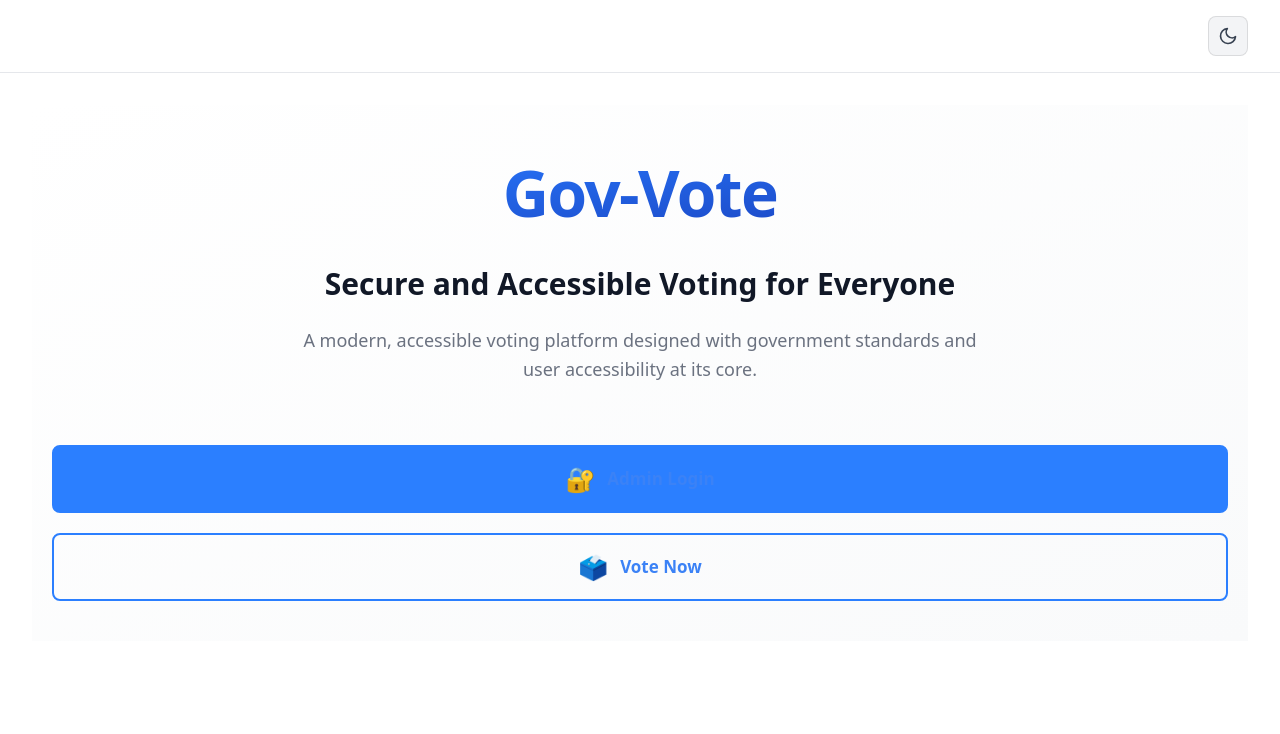
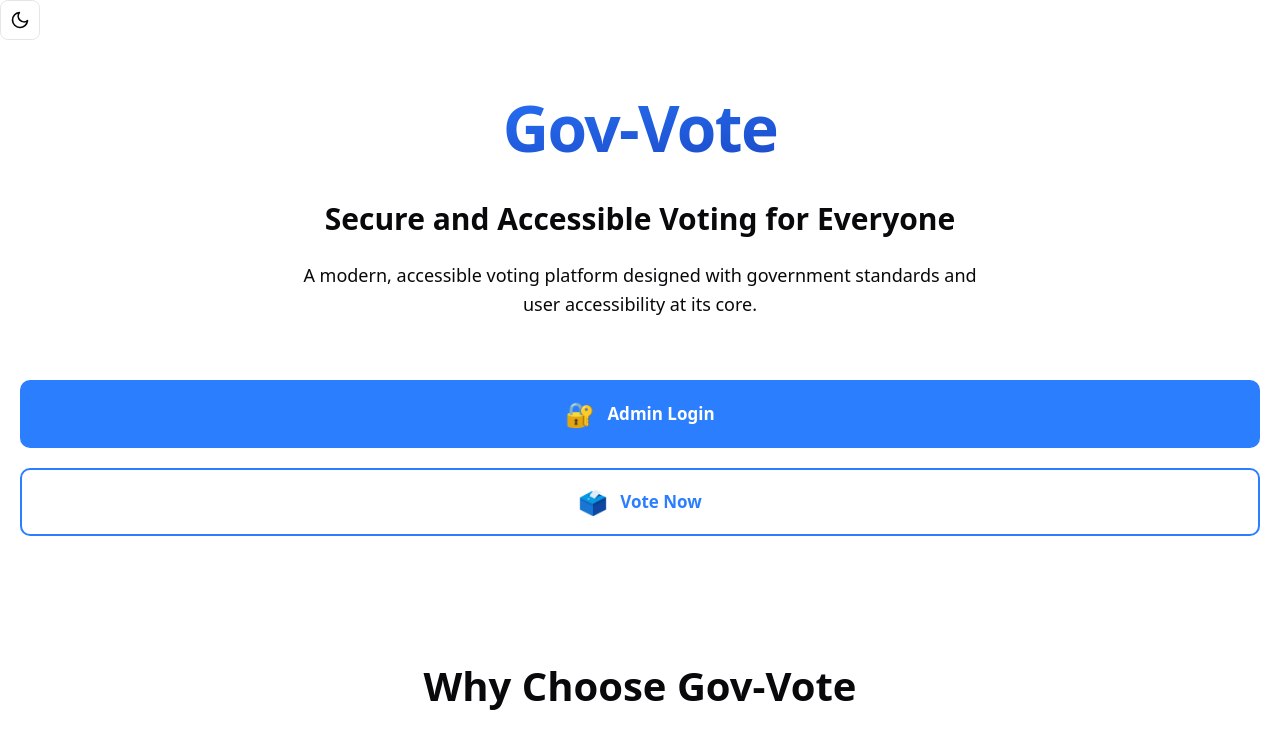
Before and after one commit to davideastmond/gov-vote, a SvelteKit app: page / in a window 1280 px wide. Shown: the top 734 px of the page. Built offline with nearby package versions, Linux system fonts and the light colour scheme.

Commit message:
shadcn svelte css defaults for theme

```diff
--- a/src/routes/layout.css
+++ b/src/routes/layout.css
@@ -1,103 +1,121 @@
-@import 'tailwindcss';
-@plugin '@tailwindcss/forms';
-@plugin '@tailwindcss/typography';
+@import "tailwindcss";
 
-/* CSS Variables for theming */
+@import "tw-animate-css";
+
+@custom-variant dark (&:is(.dark *));
+
 :root {
-	--bg-primary: #ffffff;
-	--bg-secondary: #f9fafb;
-	--text-primary: #111827;
-	--text-secondary: #6b7280;
-	--border-color: #e5e7eb;
-	--theme-toggle-bg: #f3f4f6;
-	--theme-toggle-hover-bg: #e5e7eb;
-	--theme-toggle-color: #374151;
+  --radius: 0.625rem;
+  --background: oklch(1 0 0);
+  --foreground: oklch(0.141 0.005 285.823);
+  --card: oklch(1 0 0);
+  --card-foreground: oklch(0.141 0.005 285.823);
+  --popover: oklch(1 0 0);
+  --popover-foreground: oklch(0.141 0.005 285.823);
+  --primary: oklch(0.21 0.006 285.885);
+  --primary-foreground: oklch(0.985 0 0);
+  --secondary: oklch(0.967 0.001 286.375);
+  --secondary-foreground: oklch(0.21 0.006 285.885);
+  --muted: oklch(0.967 0.001 286.375);
+  --muted-foreground: oklch(0.552 0.016 285.938);
+  --accent: oklch(0.967 0.001 286.375);
+  --accent-foreground: oklch(0.21 0.006 285.885);
+  --destructive: oklch(0.577 0.245 27.325);
+  --border: oklch(0.92 0.004 286.32);
+  --input: oklch(0.92 0.004 286.32);
+  --ring: oklch(0.705 0.015 286.067);
+  --chart-1: oklch(0.646 0.222 41.116);
+  --chart-2: oklch(0.6 0.118 184.704);
+  --chart-3: oklch(0.398 0.07 227.392);
+  --chart-4: oklch(0.828 0.189 84.429);
+  --chart-5: oklch(0.769 0.188 70.08);
+  --sidebar: oklch(0.985 0 0);
+  --sidebar-foreground: oklch(0.141 0.005 285.823);
+  --sidebar-primary: oklch(0.21 0.006 285.885);
+  --sidebar-primary-foreground: oklch(0.985 0 0);
+  --sidebar-accent: oklch(0.967 0.001 286.375);
+  --sidebar-accent-foreground: oklch(0.21 0.006 285.885);
+  --sidebar-border: oklch(0.92 0.004 286.32);
+  --sidebar-ring: oklch(0.705 0.015 286.067);
 }
 
 .dark {
-	--bg-primary: #111827;
-	--bg-secondary: #1f2937;
-	--text-primary: #f9fafb;
-	--text-secondary: #9ca3af;
-	--border-color: #374151;
-	--theme-toggle-bg: #374151;
-	--theme-toggle-hover-bg: #4b5563;
-	--theme-toggle-color: #f9fafb;
+  --background: oklch(0.141 0.005 285.823);
+  --foreground: oklch(0.985 0 0);
+  --card: oklch(0.21 0.006 285.885);
+  --card-foreground: oklch(0.985 0 0);
+  --popover: oklch(0.21 0.006 285.885);
+  --popover-foreground: oklch(0.985 0 0);
+  --primary: oklch(0.92 0.004 286.32);
+  --primary-foreground: oklch(0.21 0.006 285.885);
+  --secondary: oklch(0.274 0.006 286.033);
+  --secondary-foreground: oklch(0.985 0 0);
+  --muted: oklch(0.274 0.006 286.033);
+  --muted-foreground: oklch(0.705 0.015 286.067);
+  --accent: oklch(0.274 0.006 286.033);
+  --accent-foreground: oklch(0.985 0 0);
+  --destructive: oklch(0.704 0.191 22.216);
+  --border: oklch(1 0 0 / 10%);
+  --input: oklch(1 0 0 / 15%);
+  --ring: oklch(0.552 0.016 285.938);
+  --chart-1: oklch(0.488 0.243 264.376);
+  --chart-2: oklch(0.696 0.17 162.48);
+  --chart-3: oklch(0.769 0.188 70.08);
+  --chart-4: oklch(0.627 0.265 303.9);
+  --chart-5: oklch(0.645 0.246 16.439);
+  --sidebar: oklch(0.21 0.006 285.885);
+  --sidebar-foreground: oklch(0.985 0 0);
+  --sidebar-primary: oklch(0.488 0.243 264.376);
+  --sidebar-primary-foreground: oklch(0.985 0 0);
+  --sidebar-accent: oklch(0.274 0.006 286.033);
+  --sidebar-accent-foreground: oklch(0.985 0 0);
+  --sidebar-border: oklch(1 0 0 / 10%);
+  --sidebar-ring: oklch(0.552 0.016 285.938);
 }
 
-/* Base styles */
-body {
-	background-color: var(--bg-primary);
-	color: var(--text-primary);
-	transition:
-		background-color 0.3s ease,
-		color 0.3s ease;
-	margin: 0;
-	padding: 0;
-	font-family:
-		system-ui,
-		-apple-system,
-		BlinkMacSystemFont,
-		'Segoe UI',
-		Roboto,
-		sans-serif;
+@theme inline {
+  --radius-sm: calc(var(--radius) - 4px);
+  --radius-md: calc(var(--radius) - 2px);
+  --radius-lg: var(--radius);
+  --radius-xl: calc(var(--radius) + 4px);
+  --color-background: var(--background);
+  --color-foreground: var(--foreground);
+  --color-card: var(--card);
+  --color-card-foreground: var(--card-foreground);
+  --color-popover: var(--popover);
+  --color-popover-foreground: var(--popover-foreground);
+  --color-primary: var(--primary);
+  --color-primary-foreground: var(--primary-foreground);
+  --color-secondary: var(--secondary);
+  --color-secondary-foreground: var(--secondary-foreground);
+  --color-muted: var(--muted);
+  --color-muted-foreground: var(--muted-foreground);
+  --color-accent: var(--accent);
+  --color-accent-foreground: var(--accent-foreground);
+  --color-destructive: var(--destructive);
+  --color-border: var(--border);
+  --color-input: var(--input);
+  --color-ring: var(--ring);
+  --color-chart-1: var(--chart-1);
+  --color-chart-2: var(--chart-2);
+  --color-chart-3: var(--chart-3);
+  --color-chart-4: var(--chart-4);
+  --color-chart-5: var(--chart-5);
+  --color-sidebar: var(--sidebar);
+  --color-sidebar-foreground: var(--sidebar-foreground);
+  --color-sidebar-primary: var(--sidebar-primary);
+  --color-sidebar-primary-foreground: var(--sidebar-primary-foreground);
+  --color-sidebar-accent: var(--sidebar-accent);
+  --color-sidebar-accent-foreground: var(--sidebar-accent-foreground);
+  --color-sidebar-border: var(--sidebar-border);
+  --color-sidebar-ring: var(--sidebar-ring);
 }
 
-/* Layout styles */
-.app-container {
-	min-height: 100vh;
-	display: flex;
-	flex-direction: column;
+@layer base {
+  * {
+    @apply border-border outline-ring/50;
+  }
+  body {
+    @apply bg-background text-foreground;
+  }
 }
-
-.app-header {
-	padding: 1rem 2rem;
-	display: flex;
-	justify-content: flex-end;
-	align-items: center;
-	border-bottom: 1px solid var(--border-color);
-	background-color: var(--bg-primary);
-}
-
-.app-main {
-	flex: 1;
-	padding: 2rem;
-}
-
-/* Link styles */
-a {
-	color: #3b82f6;
-	text-decoration: none;
-}
-
-a:hover {
-	text-decoration: underline;
-}
-
-.dark a {
-	color: #60a5fa;
-}
-
-/* Accessibility utilities */
-.sr-only {
-	position: absolute;
-	width: 1px;
-	height: 1px;
-	padding: 0;
-	margin: -1px;
-	overflow: hidden;
-	clip: rect(0, 0, 0, 0);
-	white-space: nowrap;
-	border-width: 0;
-}
-
-.focus\:not-sr-only:focus {
-	position: static;
-	width: auto;
-	height: auto;
-	padding: inherit;
-	margin: inherit;
-	overflow: visible;
-	clip: auto;
-	white-space: normal;
-}
```
